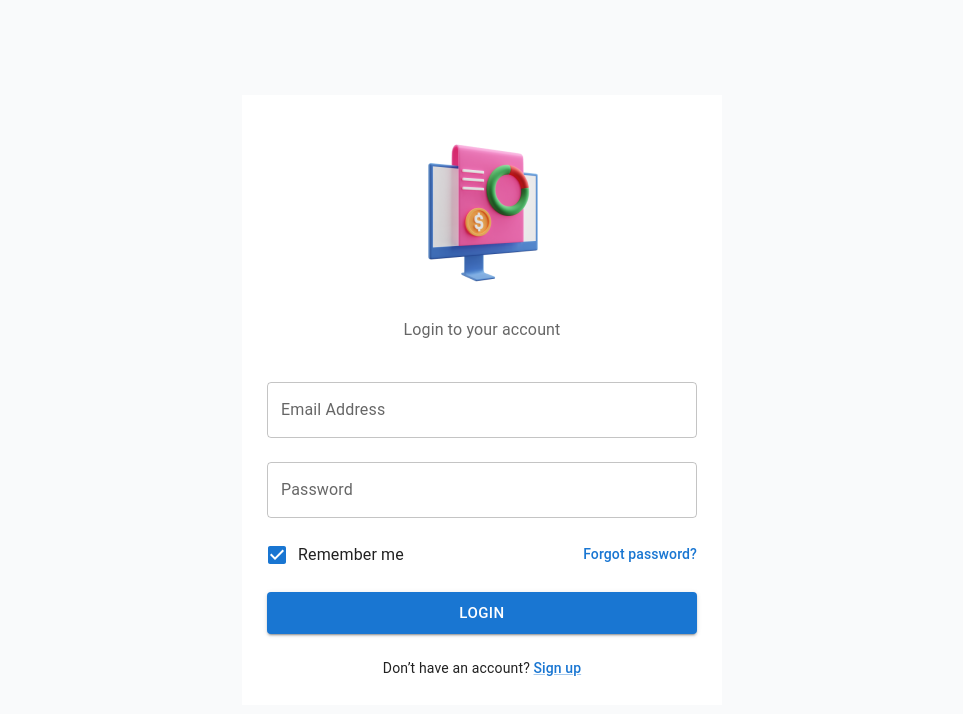
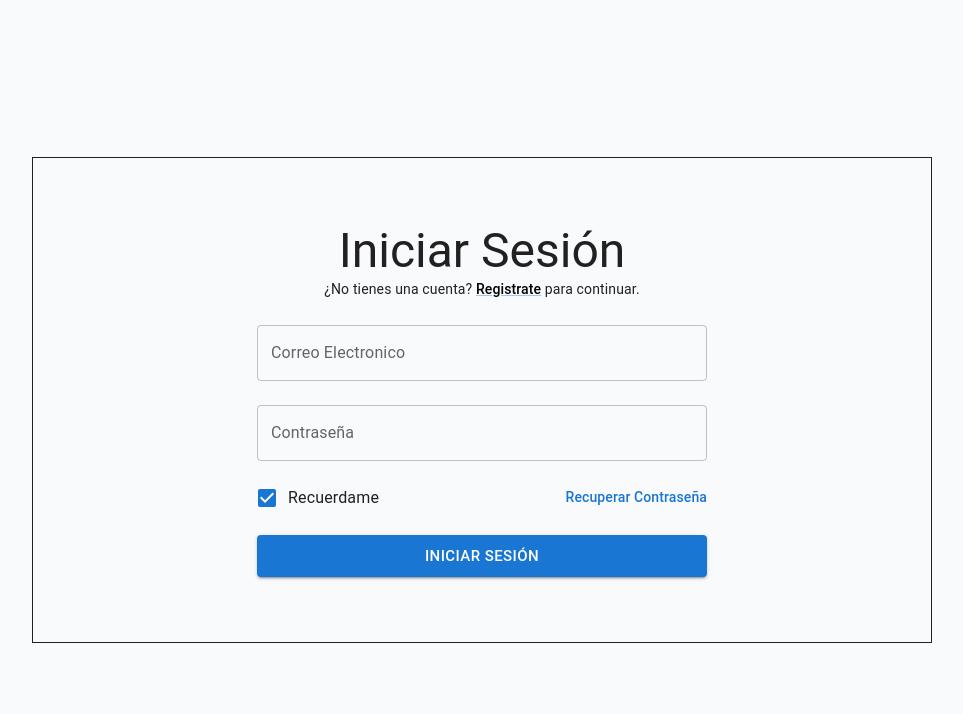
Before and after one commit to marzthecool/front-intelligent-bot, a React (Create React App) app: page /login in a window 1280 px wide. Shown: the top 714 px of the page, without its empty margins (158-1121 px from the left). Built offline with nearby package versions, Linux system fonts and the light colour scheme; some icons are missing.

Commit message:
Login 1.0

```diff
--- a/src/components/LoginForm.jsx
+++ b/src/components/LoginForm.jsx
@@ -37,9 +37,9 @@ const LoginForm = ({ setAuth }) => {
 
   const LoginSchema = Yup.object().shape({
     email: Yup.string()
-      .email("Provide a valid email address")
-      .required("Email is required"),
-    password: Yup.string().required("Password is required"),
+      .email("Correo invalido")
+      .required("Ingresa un correo"),
+    password: Yup.string().required("Ingresa una contraseña"),
   });
 
   const formik = useFormik({
@@ -87,7 +87,7 @@ const LoginForm = ({ setAuth }) => {
               fullWidth
               autoComplete="username"
               type="email"
-              label="Email Address"
+              label="Correo Electronico"
               {...getFieldProps("email")}
               error={Boolean(touched.email && errors.email)}
               helperText={touched.email && errors.email}
@@ -97,7 +97,7 @@ const LoginForm = ({ setAuth }) => {
               fullWidth
               autoComplete="current-password"
               type={showPassword ? "text" : "password"}
-              label="Password"
+              label="Contraseña"
               {...getFieldProps("password")}
               error={Boolean(touched.password && errors.password)}
               helperText={touched.password && errors.password}
@@ -137,7 +137,7 @@ const LoginForm = ({ setAuth }) => {
                     checked={values.remember}
                   />
                 }
-                label="Remember me"
+                label="Recuerdame"
               />
 
               <Link
@@ -146,7 +146,7 @@ const LoginForm = ({ setAuth }) => {
                 to="#"
                 underline="hover"
               >
-                Forgot password?
+                Recuperar Contraseña
               </Link>
             </Stack>
 
@@ -157,7 +157,7 @@ const LoginForm = ({ setAuth }) => {
               variant="contained"
               loading={isSubmitting}
             >
-              {isSubmitting ? "loading..." : "Login"}
+              {isSubmitting ? "Cargando..." : "Iniciar Sesión"}
             </LoadingButton>
           </Box>
         </Box>
--- a/src/pages/Login.js
+++ b/src/pages/Login.js
@@ -4,10 +4,8 @@ import { Link as RouterLink } from "react-router-dom";
 import { Container, Typography, Link, Box } from "@mui/material";
 import styled from "@emotion/styled";
 import LoginForm from "../components/LoginForm";
-import Logo from "../components/Logo";
 import { motion } from "framer-motion";
 
-//////////////////////////////////
 const RootStyle = styled("div")({
   background: "rgb(249, 250, 251)",
   height: "100vh",
@@ -20,13 +18,12 @@ const HeadingStyle = styled(Box)({
 });
 
 const ContentStyle = styled("div")({
-  maxWidth: 480,
-  padding: 25,
+  maxWidth: 580,
+  padding: 65,
   margin: "auto",
   display: "flex",
   justifyContent: "center",
   flexDirection: "column",
-  background: "#fff",
 });
 
 let easing = [0.6, -0.05, 0.01, 0.99];
@@ -49,29 +46,24 @@ const fadeInUp = {
 const Login = ({ setAuth }) => {
   return (
     <RootStyle>
-      <Container maxWidth="sm">
+      <Container maxWidth="md" sx={{border: 1}}>
         <ContentStyle>
           <HeadingStyle component={motion.div} {...fadeInUp}>
-            <Logo />
-            <Typography sx={{ color: "text.secondary", mb: 5 }}>
-              Login to your account
-            </Typography>
+          <Typography variant='h3' align='center'>
+            Iniciar Sesión
+          </Typography>
+          <Typography component={motion.p} {...fadeInUp} variant="body2" align="center" sx={{marginBottom: 3}}>
+            ¿No tienes una cuenta?{" "}
+            <Link variant="subtitle2" component={RouterLink} to="/signup" sx={{color: 'black'}}>
+              Registrate
+            </Link>
+            {" "} para continuar.
+          </Typography>
           </HeadingStyle>
           {/*Secuencia completa de Login*/}
           <LoginForm setAuth={setAuth} />
           {/*Texto inferior*/}
-          <Typography
-            component={motion.p}
-            {...fadeInUp}
-            variant="body2"
-            align="center"
-            sx={{ mt: 3 }}
-          >
-            Don’t have an account?{" "}
-            <Link variant="subtitle2" component={RouterLink} to="/signup">
-              Sign up
-            </Link>
-          </Typography>
+
         </ContentStyle>
       </Container>
     </RootStyle>
```
